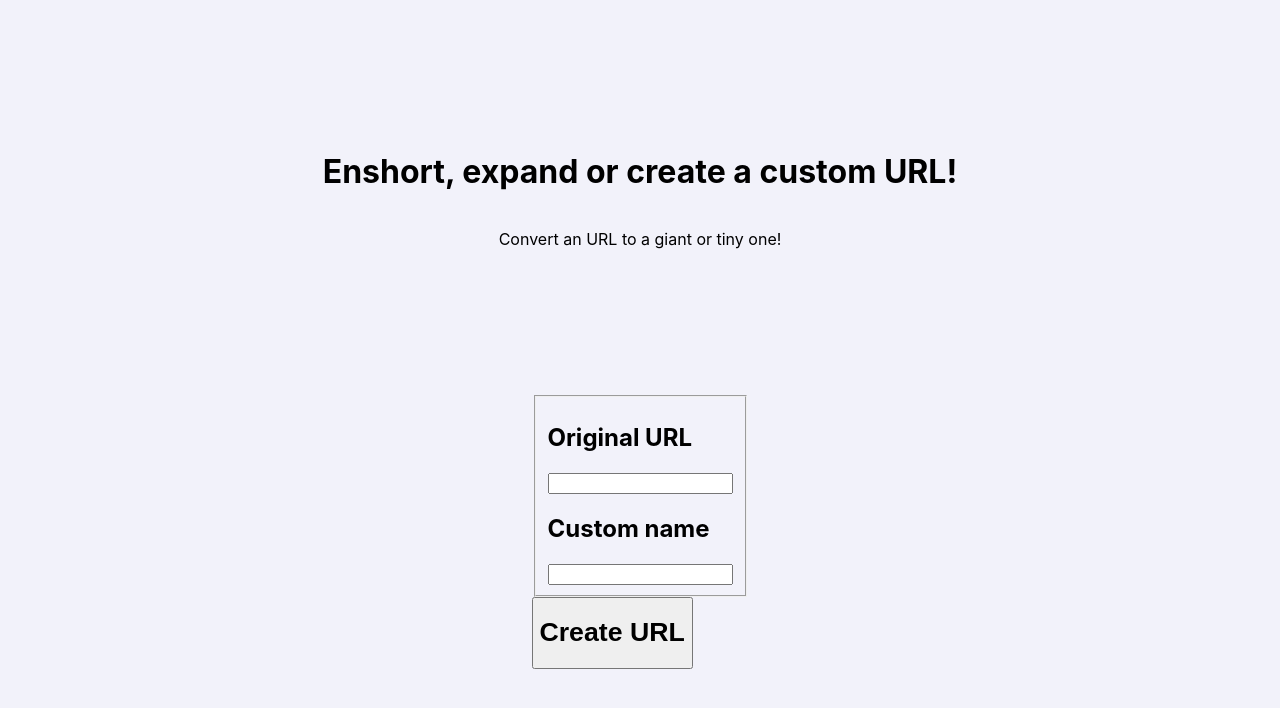
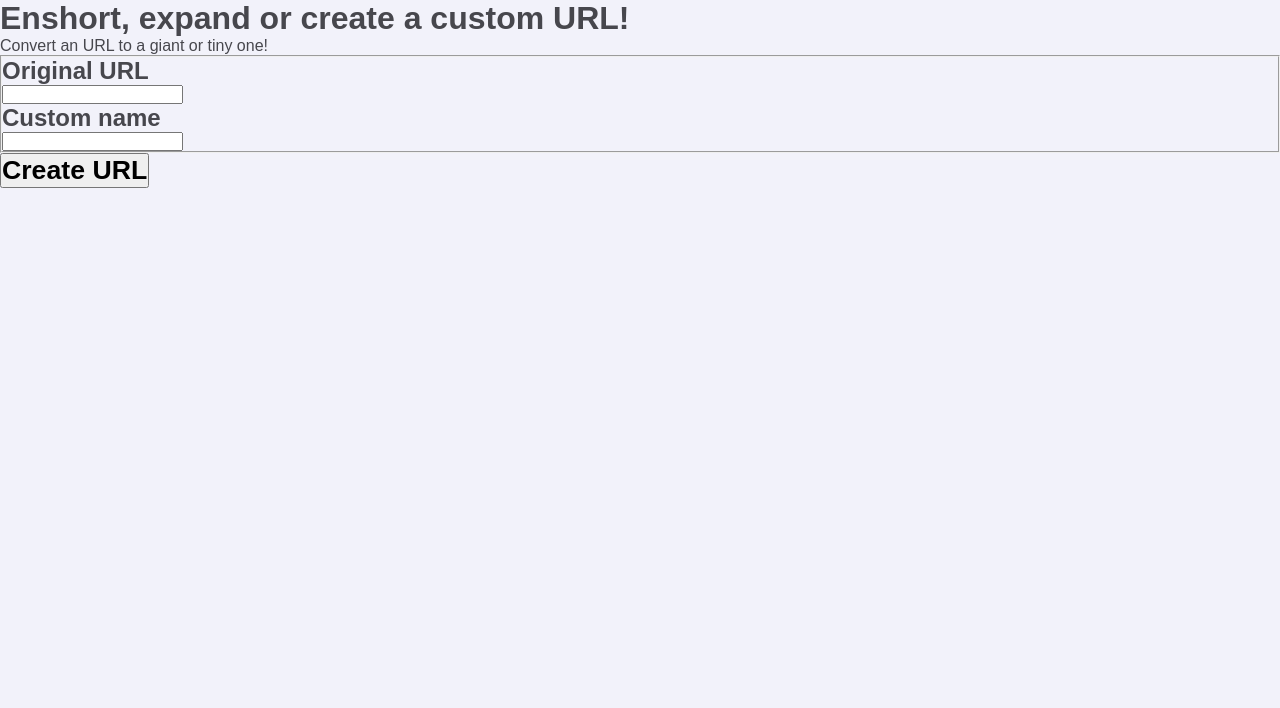
Before and after one commit to Lucasc-Dev/URL-Extender-frontend, a Next.js app: page / in a window 1280 px wide. Shown: the top 708 px of the page. Built offline with nearby package versions, Linux system fonts and the light colour scheme.

Commit message:
GlobalStyles: moved from css to styled components.

```diff
--- a/src/pages/_app.tsx
+++ b/src/pages/_app.tsx
@@ -1,8 +1,12 @@
-import '../styles/global.css';
-import '../styles/main_page.css';
+import GlobalStyle from '../styles/GlobalStyles';
 
 function MyApp({ Component, pageProps }) {
-  return <Component {...pageProps} />
+  return (
+    <>
+      <GlobalStyle />
+      <Component { ...pageProps } />
+    </>
+  )
 }
 
 export default MyApp
--- /dev/null
+++ b/src/styles/GlobalStyles.ts
@@ -0,0 +1,14 @@
+import { createGlobalStyle } from 'styled-components';
+
+export default createGlobalStyle`
+    * {
+        margin: 0;
+        padding: 0;
+    }
+
+    body {
+        background: #f2f2fa;
+        color: #47474d;
+        font-family: Arial, Helvetica, sans-serif;
+    }
+`;
--- a/src/styles/global.css
+++ /dev/null
@@ -1,16 +0,0 @@
-html,
-body {
-  padding: 0;
-  margin: 0;
-  font-family: -apple-system, BlinkMacSystemFont, Segoe UI, Roboto, Oxygen,
-    Ubuntu, Cantarell, Fira Sans, Droid Sans, Helvetica Neue, sans-serif;
-}
-
-a {
-  color: inherit;
-  text-decoration: none;
-}
-
-* {
-  box-sizing: border-box;
-}
```
